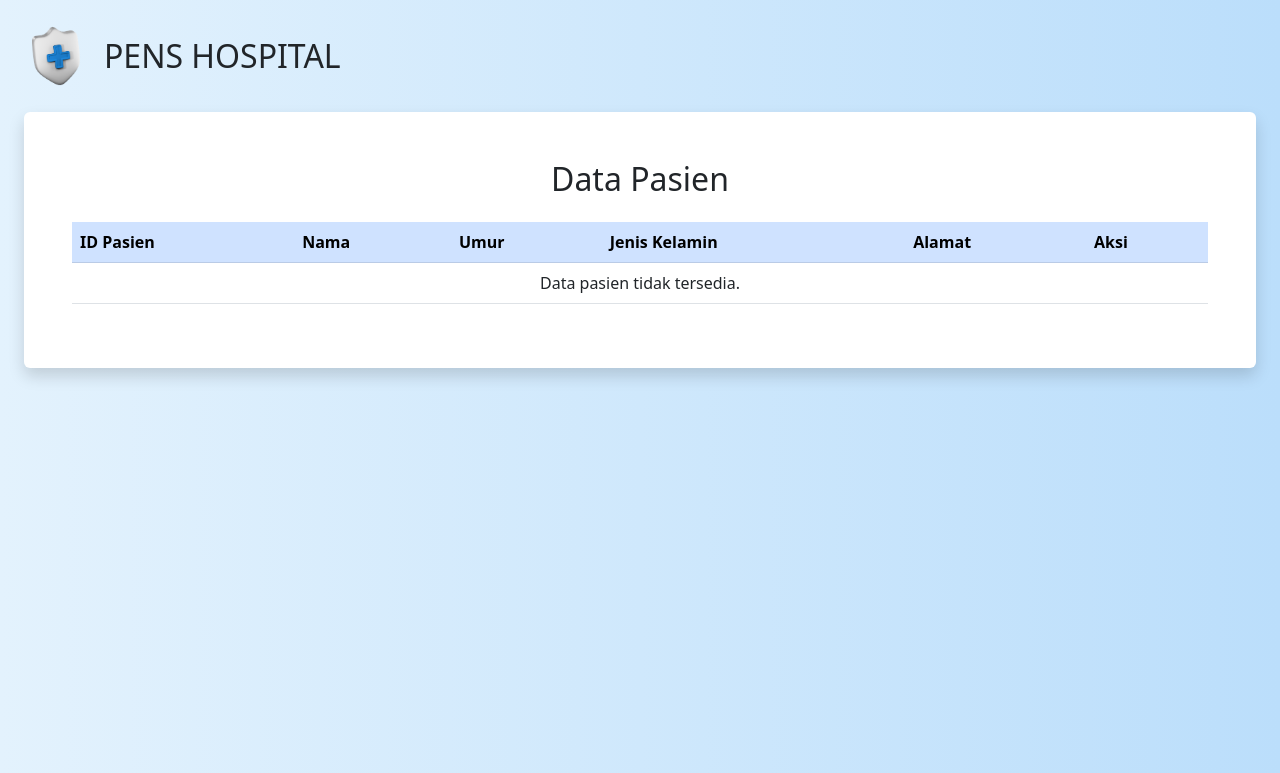
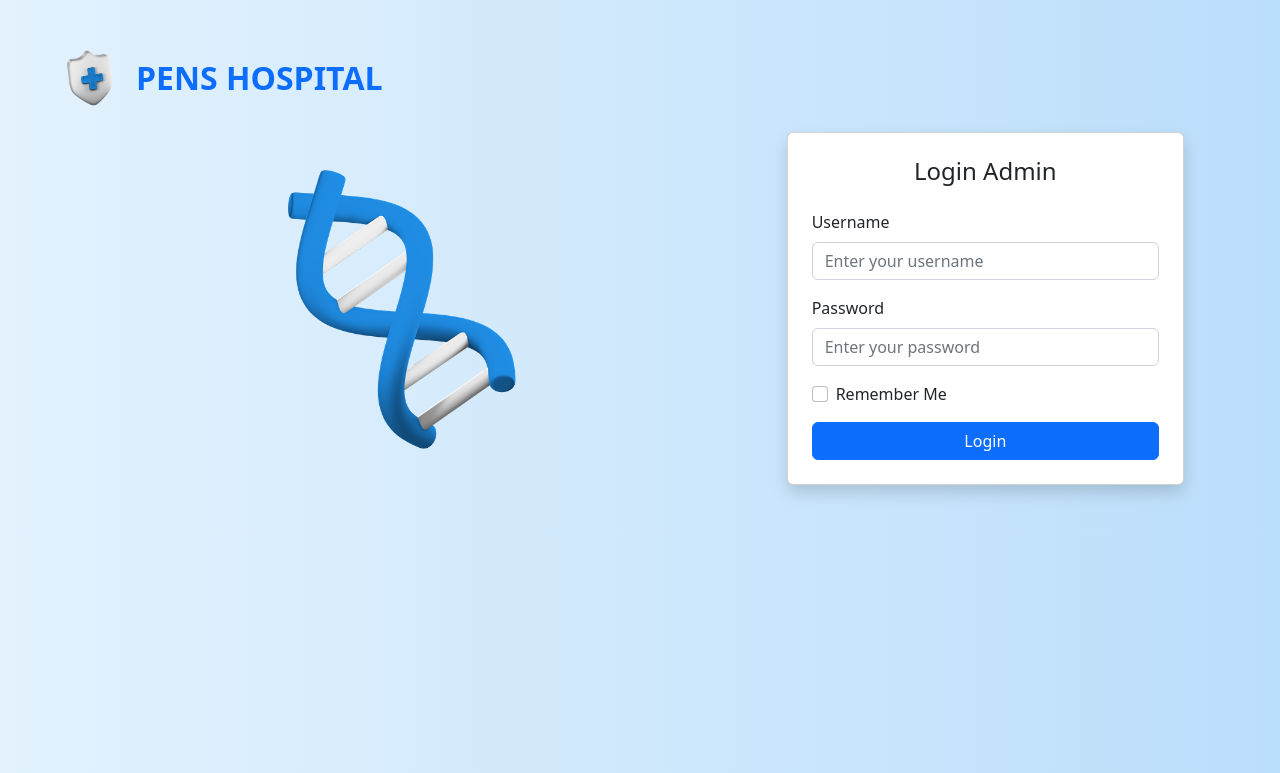
Before and after one commit to nafisaa11/rekam-medis, a PHP site: page / in a window 1280 px wide. Shown: the top 773 px of the page. Run offline with PHP 8.4, Linux system fonts and the light colour scheme; data that the repository does not hold is empty.

Commit message:
index login

```diff
--- a/index.php
+++ b/index.php
@@ -1,62 +1,78 @@
 <?php include 'templates/header.php'; ?>
 
 <!-- Main Content -->
-<div class="flex-grow-1 p-4">
-<div class="d-flex align-items-center mb-4">
-            <img src="templates/img/Shield.png" alt="" class="me-3" style="width: 64px;">
-            <h2 class="mb-0">PENS HOSPITAL</h2>
+<div class="container-fluid p-5 d-flex align-items-center justify-content-center">
+    <div class="row w-100 mx-0">
+        <div class="d-flex align-items-center mb-4">
+            <img
+                src="templates/img/Shield.png"
+                alt="Shield Logo"
+                class="me-3"
+                style="width: 60px; height: auto"
+            />
+            <h2 class="fw-bold text-primary mb-0">PENS HOSPITAL</h2>
         </div>
-
-    <!-- Tabel Pasien -->
-    <div class="bg-white p-5 mt-4 shadow rounded -">
-    <h2 class="text-center mb-4">Data Pasien</h2>
-        <div class="table-responsive">
-            <table class="table table-hover">
-                <thead class="table-primary">
-                    <tr>
-                        <th>ID Pasien</th>
-                        <th>Nama</th>
-                        <th>Umur</th>
-                        <th>Jenis Kelamin</th>
-                        <th>Alamat</th>
-                        <th>Aksi</th>
-                    </tr>
-                </thead>
-                <tbody>
-                    <?php
-                    $apiUrl = "https://rawat-jalan.pockethost.io/api/collections/pasien/records";
-                    $data = json_decode(file_get_contents($apiUrl), true);
-
-
-                    // Cek apakah data items tersedia di dalam hasil decode JSON
-                    if (isset($data['items']) && is_array($data['items'])):
-                        // Loop melalui setiap item dalam data items
-                        foreach ($data['items'] as $item):
-                            ?>
-                            <tr>
-                                <td><?= htmlspecialchars($item["id"]); ?></td>
-                                <td><?= htmlspecialchars($item["nama_lengkap"]); ?></td>
-                                <td><?= htmlspecialchars($item["nama_ibu"]); ?></td>
-                                <td><?= htmlspecialchars($item["tanggal_lahir"]); ?></td>
-                                <td><?= htmlspecialchars($item["no_telp"]); ?></td>
-                                <td>
-                                    <a href="detail.php?id=<?= htmlspecialchars($item['id']); ?>" class="">
-                                        <i class="fa-solid fa-eye fa-lg"></i>
-                                    </a>
-                                </td>
-                            </tr>
-                            <?php
-                        endforeach;
-                    else:
-                        echo "<tr><td colspan='6' class='text-center'>Data pasien tidak tersedia.</td></tr>";
-                    endif;
-                    ?>
-                </tbody>
-            </table>
+        <!-- Left Section -->
+        <div class="col-md-7 d-flex justify-content-center align-items-center gradient-bg">
+            <div id="carouselExample" class="carousel slide" data-bs-ride="carousel">
+                <div class="carousel-inner">
+                    <div class="carousel-item active">
+                        <img
+                            src="templates/img/DNA.png"
+                            alt="DNA"
+                            class="d-block carousel-img mx-auto"
+                            style="width: 300px; height: auto"
+                        />
+                    </div>
+                    <div class="carousel-item">
+                        <img
+                            src="templates/img/Medicine.png"
+                            alt="Medicine"
+                            class="d-block carousel-img mx-auto"
+                            style="width: 300px; height: auto"
+                        />
+                    </div>
+                    <div class="carousel-item">
+                        <img
+                            src="templates/img/Checklist.png"
+                            alt="Checklist"
+                            class="d-block carousel-img mx-auto"
+                            style="width: 300px; height: auto"
+                        />
+                    </div>
+                    <div class="carousel-item">
+                        <img
+                            src="templates/img/Hearth.png"
+                            alt="Hearth"
+                            class="d-block carousel-img mx-auto"
+                            style="width: 300px; height: auto"
+                        />
+                    </div>
+                </div>
+            </div>
+        </div>
+        <!-- Right Section -->
+        <div class="col-md-5 d-flex align-items-center justify-content-center px-5">
+            <div class="card card-login p-4 w-100 shadow">
+                <h4 class="text-center mb-4">Login Admin</h4>
+                <form>
+                    <div class="mb-3">
+                        <label for="username" class="form-label">Username</label>
+                        <input type="text" class="form-control" id="username" placeholder="Enter your username" required>
+                    </div>
+                    <div class="mb-3">
+                        <label for="password" class="form-label">Password</label>
+                        <input type="password" class="form-control" id="password" placeholder="Enter your password" required>
+                    </div>
+                    <div class="form-check mb-3">
+                        <input type="checkbox" class="form-check-input" id="rememberMe">
+                        <label class="form-check-label remember-me-label" for="rememberMe">Remember Me</label>
+                    </div>
+                    <button type="submit" class="btn btn-primary w-100">Login</button>
+                </form>
+            </div>
         </div>
     </div>
 </div>
 
-</div>
-
 <?php include 'templates/footer.php'; ?>
```
Also changed, not shown: templates/img/DNA-real.png (added), templates/img/DNA.png.
